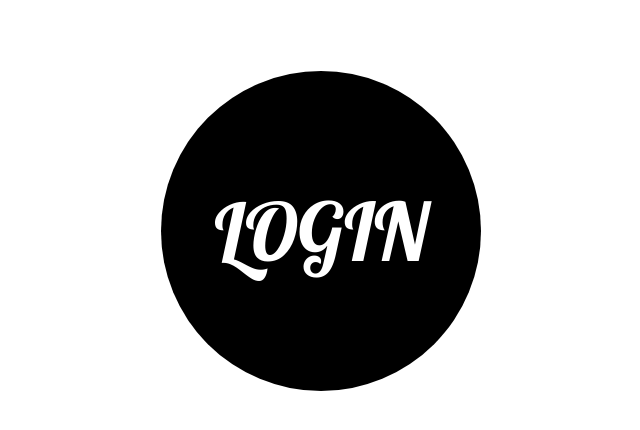
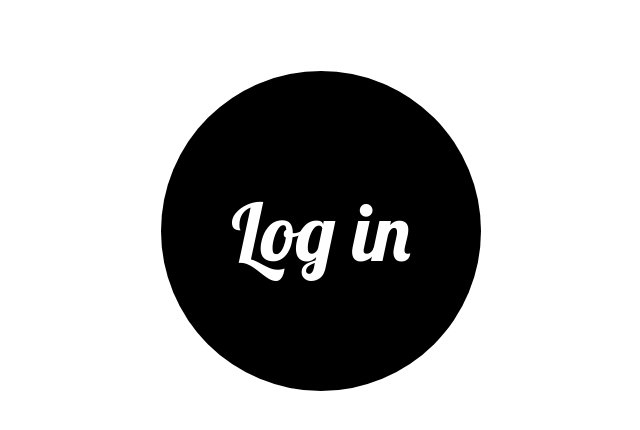
Before and after one commit to kathleenarbolente/WebtekLab, a PHP site: page /sampleLogin/log-n-load/index.html in a window 1280 px wide. Shown: the part 169-599 px from the top of the page, without its empty margins (319-959 px from the left). Run offline with PHP 8.4, Linux system fonts and the light colour scheme; some libraries are stand-ins or nearby versions.

Commit message:
modified log n load

```diff
--- a/sampleLogin/log-n-load/css/style.css
+++ b/sampleLogin/log-n-load/css/style.css
@@ -145,7 +145,7 @@ body {
 .input {
   display: block;
   width: 100%;
-  font-size: 2rem;
+  font-size: 1rem;
   padding: 0.5rem 1rem;
   box-shadow: none;
   border-color: hsla(0, 5%, 0%, 1);
@@ -213,3 +213,12 @@ body {
   color:hsla(0,0%,0%,1);
   outline:5px solid hsla(0,0%,0%,1);
 }
+
+.signup {
+  font-family: 'Questrial' ;
+  color: black;
+}
+
+.signup:hover {
+  color: ;
+}
--- a/sampleLogin/log-n-load/index.html
+++ b/sampleLogin/log-n-load/index.html
@@ -7,23 +7,25 @@
 
 
   <link rel="stylesheet" href="https://cdnjs.cloudflare.com/ajax/libs/normalize/5.0.0/normalize.min.css">
+  <link rel="stylesheet" type="text/css" href="http://fonts.googleapis.com/css?family=Questrial"/>
 
 
       <link rel="stylesheet" href="css/style.css">
 
 
-</head>
+ </head>
 
 <body>
   <div class="login">
   <header class="header">
-    <span class="text">LOGIN</span>
+    <span class="text">Log in</span>
     <span class="loader"></span>
   </header>
   <form class="form">
     <input class="input" type="text", placeholder="Username">
     <input class="input" type="password" placeholder="Password">
-    <button class="btn" type="submit"></button>
+    <button class="btn" type="submit"></button> <br><br>
+    <a class = "signup" href = " newprofile.html"> Create Account </a>
   </form>
 </div>
 <button class ="resetbtn" type= "reset">Reset it
```
